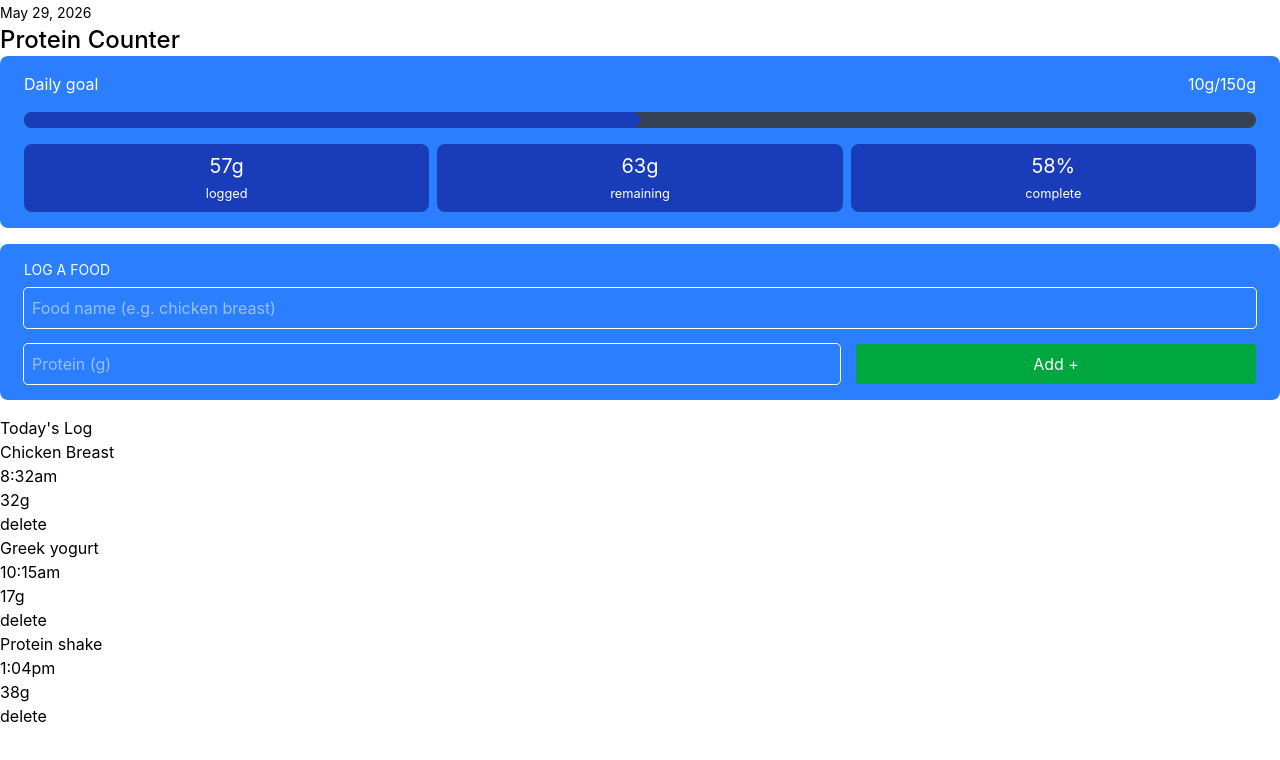
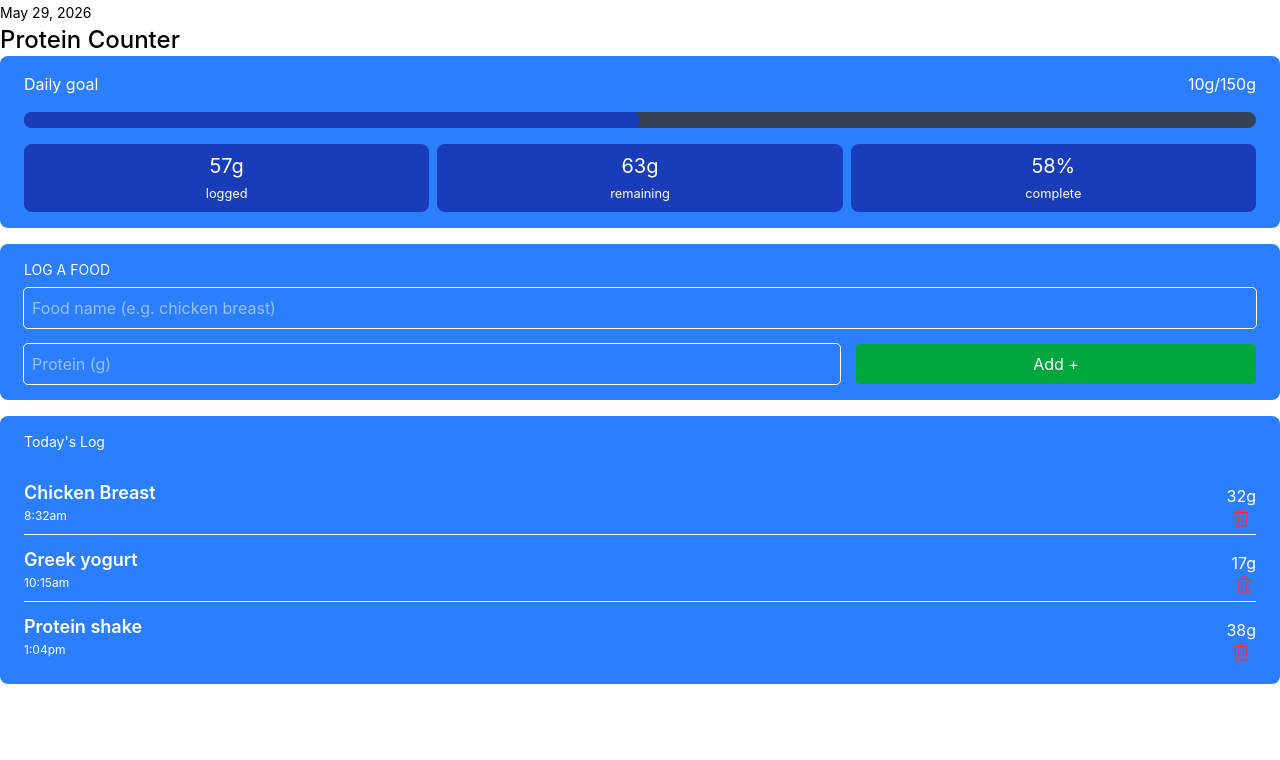
Before and after one commit to rumbawajomar/protein-counter, a React (Vite) app: page / in a window 1280 px wide. Shown: the top 760 px of the page. Built offline with nearby package versions, Linux system fonts and the light colour scheme.

Commit message:
Update FoodLog styles

```diff
--- a/src/components/FoodLog.jsx
+++ b/src/components/FoodLog.jsx
@@ -1,25 +1,51 @@
+import { TrashIcon } from '@heroicons/react/24/outline'
+
 export default function FoodLog() {
   return (
-    <div>
-      <p>Today's Log</p>
+    <div className="px-6 py-4 bg-blue-500 rounded-lg text-white mb-4">
+      <p className="text-sm mb-8">Today's Log</p>
       <ul>
-        <li>
-          <p>Chicken Breast</p>
-          <time>8:32am</time>
-          <p>32g</p>
-          <button>delete</button>
+        <li className="flex justify-between border-b border-white mb-4">
+          <div>
+            <p className="m-0 leading-none text-lg font-semibold">
+              Chicken Breast
+            </p>
+            <time className="text-xs leading-none">8:32am</time>
+          </div>
+          <div className="text-center">
+            <p className="text-md">32g</p>
+            <button>
+              <TrashIcon className="w-5 h-5 stroke-red-500" />
+            </button>
+          </div>
         </li>
-        <li>
-          <p>Greek yogurt</p>
-          <time>10:15am</time>
-          <p>17g</p>
-          <button>delete</button>
+        <li className="flex justify-between border-b border-white mb-4">
+          <div>
+            <p className="m-0 leading-none text-lg font-semibold">
+              Greek yogurt
+            </p>
+            <time className="text-xs">10:15am</time>
+          </div>
+          <div className="text-center">
+            <p className="text-md">17g</p>
+            <button>
+              <TrashIcon className="w-5 h-5 stroke-red-500" />
+            </button>
+          </div>
         </li>
-        <li>
-          <p>Protein shake</p>
-          <time>1:04pm</time>
-          <p>38g</p>
-          <button>delete</button>
+        <li className="flex justify-between">
+          <div>
+            <p className="m-0 leading-none text-lg font-semibold">
+              Protein shake
+            </p>
+            <time className="text-xs">1:04pm</time>
+          </div>
+          <div className="text-center">
+            <p className="text-md">38g</p>
+            <button>
+              <TrashIcon className="w-5 h-5 stroke-red-500" />
+            </button>
+          </div>
         </li>
       </ul>
     </div>
```
